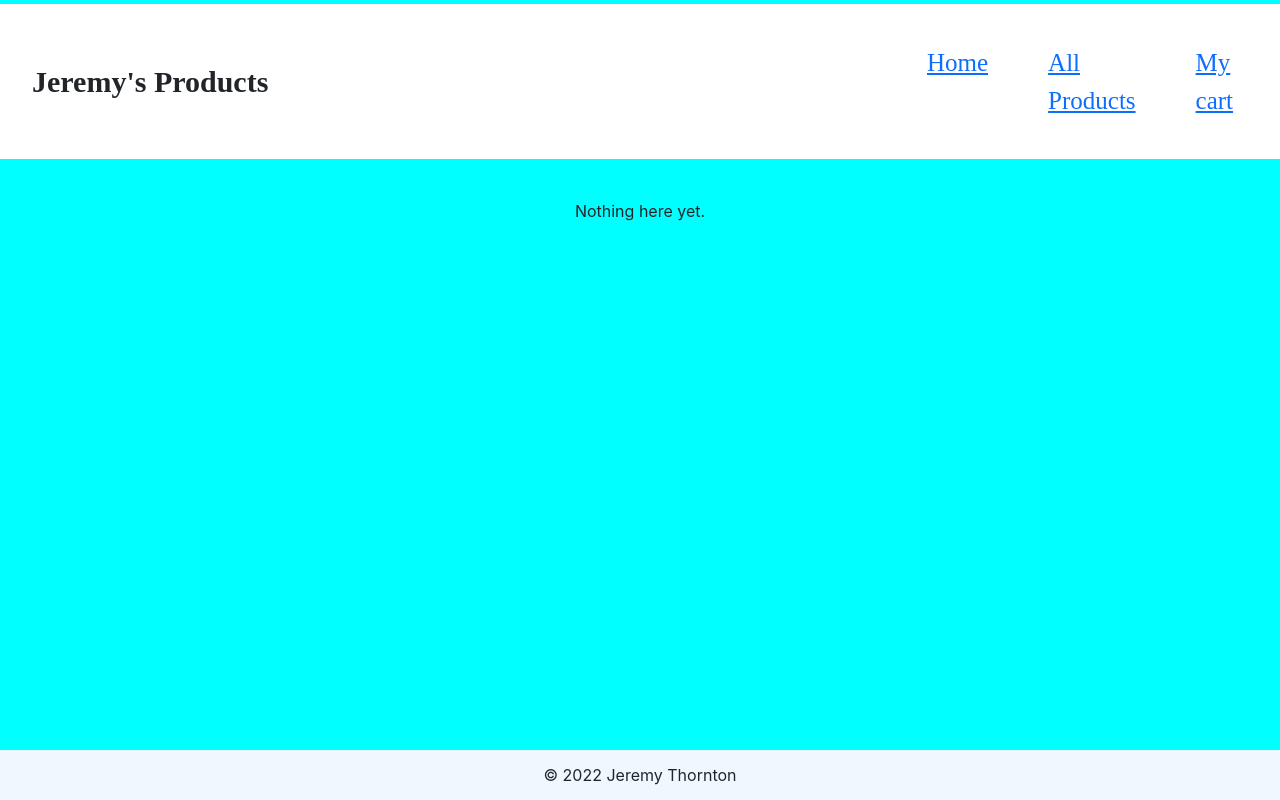
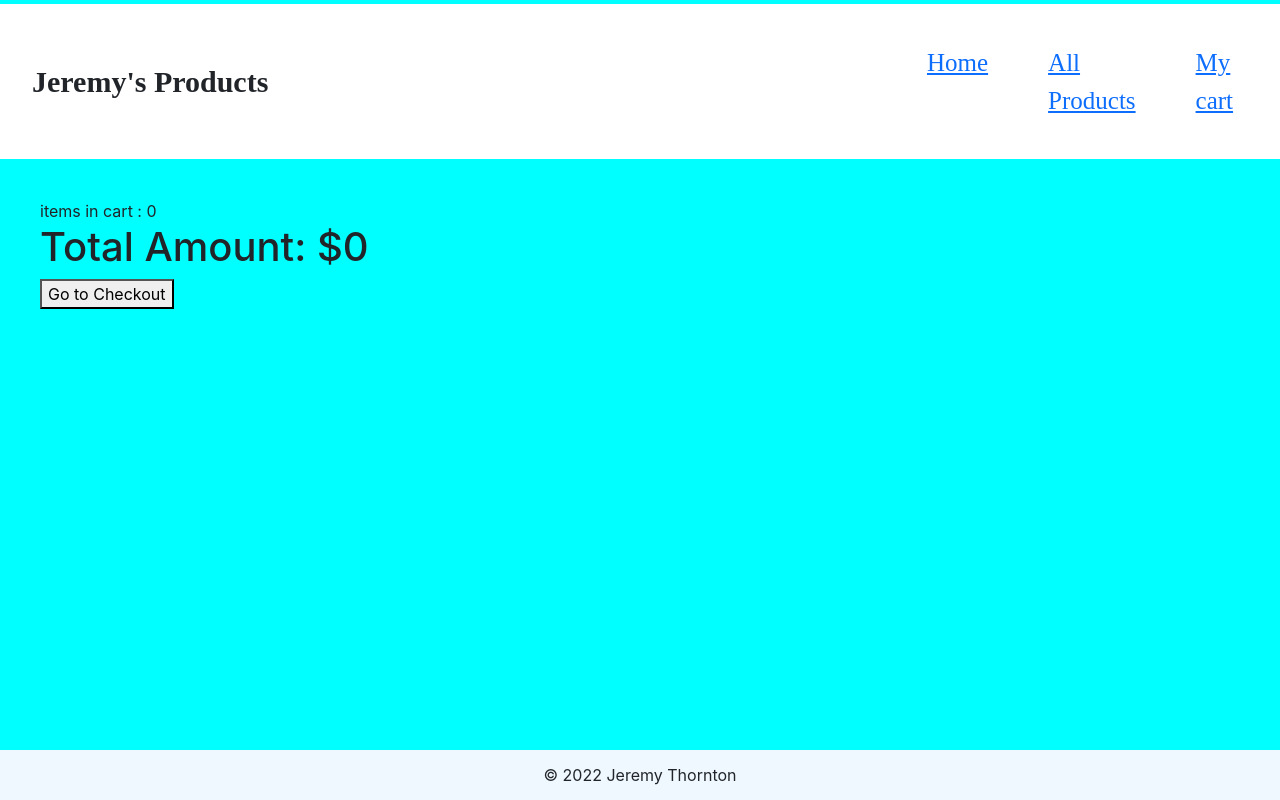
Before and after one commit to OceanSkys/finalProject, a React (Create React App) app in the folder finalproject/: page /my-cart in a window 1280 px wide. Built offline with nearby package versions, Linux system fonts and the light colour scheme.

Commit message:
Added MyCart component/page and successfully added/updated CartContext and have a working Cart state with MyCart displaying items with prices

```diff
--- a/finalproject/package.json
+++ b/finalproject/package.json
@@ -11,6 +11,7 @@
     "react": "^18.1.0",
     "react-bootstrap": "^2.3.1",
     "react-dom": "^18.1.0",
+    "react-qty-picker": "^1.0.6",
     "react-router-dom": "^6.3.0",
     "react-scripts": "5.0.1",
     "web-vitals": "^2.1.4"
--- a/finalproject/src/App.css
+++ b/finalproject/src/App.css
@@ -8,6 +8,11 @@ html {
 body {
   background-color: aqua;
   margin: 0 0 100px;
+}
+.cartButn {
+  display: flex;
+  justify-content: end;
+  margin: 20px;
 }
 .Copyright {
   /* display: flex;
@@ -52,6 +57,10 @@ body {
   align-items: center;
   font-size: 1vw;
 }
+.go-back{
+  margin-bottom: 10px;
+  height: 40px;
+}
 .h1{
   margin-right: 30px;
 }
@@ -60,6 +69,10 @@ display: flex;
 width: 600px;
 }
 .image-props {
+  height: auto;
+  max-width: 100%;
+}
+.image-props2 {
   height: auto;
   max-width: 100%;
 }
@@ -98,6 +111,14 @@ width: 600px;
   justify-content: center;
   margin-bottom: 40px;
 }
+.cart-item-container {
+  background-color: white;
+  width: fit-content;;
+  height: 200px;
+  display: flex;
+  justify-content: center;
+  margin-bottom: 40px;
+}
 .product-row {
   display: flex;
   justify-content: center;
--- a/finalproject/src/components/HeaderFooter.js
+++ b/finalproject/src/components/HeaderFooter.js
@@ -1,7 +1,10 @@
   import { NavLink } from "react-router-dom";
   import {useNavigate} from 'react-router-dom';
+  import { useContext } from "react";
+  import { CartContext } from "../context/CartContext";
 
   export default function HeaderFooter(props) {
+    // const { cart, toggleCart } = useContext(CartContext);
     let navigate = useNavigate();
     return (
       <div>
@@ -28,6 +31,8 @@
           </div>
         </div>
           <div style={{ padding: 40 }}>
+          {/* <button onClick={() => toggleCart()}>Toggle Cart</button>
+        <div>Current Cart: {cart}</div> */}
           {props.children}
           </div>
         <div className="Copyright">&copy; 2022 Jeremy Thornton</div>
--- a/finalproject/src/components/Home.js
+++ b/finalproject/src/components/Home.js
@@ -29,12 +29,12 @@ export default function ProductsPicker() {
 
   return (
     <div>
-        <SearchBar
+        {/* <SearchBar
         searchValue={searchValue}
         setSearchValue={setSearchValue}
         >
           Search
-        </SearchBar>
+        </SearchBar> */}
           <div className="product-section">
           <link rel="stylesheet" href="https://maxcdn.bootstrapcdn.com/bootstrap/3.4.1/css/bootstrap.min.css"/>
           <script src="https://ajax.googleapis.com/ajax/libs/jquery/3.6.0/jquery.min.js"></script>
--- a/finalproject/src/components/MyCart.js
+++ b/finalproject/src/components/MyCart.js
@@ -1,3 +1,47 @@
-export default function MyCart() {
-    return <div style={{display: "flex", justifyContent: "center",}}>Nothing here yet.</div>;
+import React, {useContext} from 'react';
+import {CartContext} from '../context/CartContext'
+import { useNavigate } from 'react-router-dom';
+
+const Cart = () => {
+  const { cart } = useContext(CartContext);
+  const totalPrice = cart.reduce((acc, curr) => acc + curr.price, 0);
+  console.log(cart);
+  let navigate = useNavigate();
+
+  let subTotal = 0;
+  // used for loop to do calculations on the cart
+  for (let i = 0; i < cart.length; i++) {
+    subTotal += cart[i].price*cart[i].quantity;
   }
+
+  return (
+    <div>
+      <span>items in cart : {cart.length}</span>
+      {cart.map(( item, index) => (
+      <div key={index} className="cart-item-container">
+        <div className='col-4 d-flex align-self-center'>
+          <img src={item.image} className="image-props"
+            height="100px"
+            width="100px">
+          </img>
+        </div>
+        <div className='d-flex align-items-center col-6'>
+          <div>
+            <h3>{item.title}:</h3>
+          </div>
+          <div>
+            <h4 className='d-flex justify-content-center '>${item.price} @ {item.quantity}x = ${item.price *item.quantity}</h4>
+          {/* <h2>{item.title}</h2> */}
+          </div>
+        </div>
+      </div>
+      ))}
+      <div>
+        <h1>Total Amount: ${subTotal}</h1>
+      </div>
+      <button onClick={() => navigate(`/checkout`)}>Go to Checkout</button>
+    </div>
+  )
+}
+
+export default Cart;
--- a/finalproject/src/components/ProductDetails.js
+++ b/finalproject/src/components/ProductDetails.js
@@ -1,21 +1,26 @@
 import { useParams } from "react-router-dom";
-import { useState, useEffect } from "react";
+import { useState, useEffect, useContext } from "react";
 import {useNavigate} from 'react-router-dom';
+import {CartContext} from '../context/CartContext'
+import {QuantityPicker} from 'react-qty-picker';
+
 
 export default function ProductDetails() {
+
   let navigate = useNavigate();
   let params = useParams();
   let numbs = params.id-1;
   console.log(numbs)
   console.log("params is: ", params);
-  // console.log(params.id);
 
-  let [products, setProducts] = useState([]);
+  // let [products, setProducts] = useState([]);
   const [data, setData] = useState([]);
   const [dataNumb, setDataNumb] = useState([]);
+  const { cart, setCart } = useContext(CartContext);
+
 
     const getProducts = async (params) => {
-
+      // const { cart, setCart } = useContext(CartContext);
       const url = `https://fakestoreapi.com/products/${params}`;
       const response = await fetch(url);
       const data = await response.json();
@@ -29,51 +34,41 @@ export default function ProductDetails() {
       if (dataNumb) {
         setDataNumb(dataNumb);
       }
-    // return numbs;
   };
 
-  // useEffect(() => {
-  //   let numb = data[params.id];
-  //   getProducts(numb);
-  // }, [numb]);
+  const getPickerValue = (value) =>{
+    dataNumb.quantity = value;
 
-  //   return(
-  //     <>
-  //       <div className='col-md-6'>
-  //         <img className="image-props"src={numb.image} alt= 'yeet'
-  //         height="4" />
-  //         <h1>{numb.title}</h1>
-  //         <h1>{numb.description}</h1>
-  //       </div>
-  //     </>
-  //   )
-  // }
-
+    console.log(dataNumb.quantity)
+  };
 
 useEffect(() => {
   getProducts(data)
   console.log(data);
 }, [data]);
 
-    return(
+// const ShowProduct = () => {
+  return (
     <>
     <div>
-        <button onClick={() => navigate(`/all-products`)}>Go Back</button>
+      <button className="go-back" onClick={() => navigate(`/all-products`)}>Go Back</button>
       <div className="product-container">
         <div className="product-row">
           <div className="image-col">
-              <img className="image-props" src={dataNumb.image} alt='product' />
+            <img className="image-props2" src={dataNumb.image} alt='product' />
           </div>
           <div key={dataNumb} className='card-col'>
             <div className="product-description">
               <h1 className="title">{dataNumb.title}</h1>
               <h1>{dataNumb.description}</h1>
               <h1>${dataNumb.price}</h1>
+              <button onClick={ () => setCart([...cart, dataNumb])}>Add to cart</button>
+              <QuantityPicker  min={1} max={10} value={0} onChange={getPickerValue} smooth/>
             </div>
           </div>
         </div>
       </div>
     </div>
     </>
-    )
-  }
+  );
+};
--- a/finalproject/src/context/CartContext.js
+++ b/finalproject/src/context/CartContext.js
@@ -0,0 +1,15 @@
+import { createContext, useState } from "react";
+
+export const CartContext = createContext();
+
+const CartProvider = (props) => {
+  const [cart, setCart] = useState([]);
+
+  return (
+    <CartContext.Provider value={{ cart, setCart }}>
+      {props.children}
+    </CartContext.Provider>
+  );
+};
+
+export default CartProvider;
--- a/finalproject/src/index.js
+++ b/finalproject/src/index.js
@@ -3,27 +3,32 @@ import ReactDOM from 'react-dom';
 import 'bootstrap/dist/css/bootstrap.min.css';
 import './index.css';
 import App from './App';
+import CartProvider  from './context/CartContext';
 import reportWebVitals from './reportWebVitals';
 import { BrowserRouter, Routes, Route } from 'react-router-dom';
 import ProductsPicker from './components/Home';
 import AllProducts from './components/AllProducts';
 import NotFound from './components/NotFound';
-import MyCart from './components/MyCart'
+import Cart from './components/MyCart'
 import ProductDetails from './components/ProductDetails'
+import Checkout from './components/Checkout'
 
 ReactDOM.render(
   <React.StrictMode>
+    <CartProvider>
       <BrowserRouter>
         <Routes>
           <Route path="/" element={<App />}>
             <Route index element={<ProductsPicker />} />
             <Route path="all-products" element={<AllProducts />} />
-          <Route path="my-cart" element={<MyCart />} />
+            <Route path="my-cart" element={<Cart />} />
             <Route path="product-details/:id" element={<ProductDetails />} />
+            <Route path="checkout" element={<Checkout />} />
             <Route path="*" element={<NotFound />} />
           </Route>
         </Routes>
       </BrowserRouter>
+    </CartProvider>
   </React.StrictMode>,
   document.getElementById("root")
 );
```
Also changed, not shown: 1 other file (tests, documents, lock files or other folders). Lines whose indentation alone changed are shown as unchanged.
